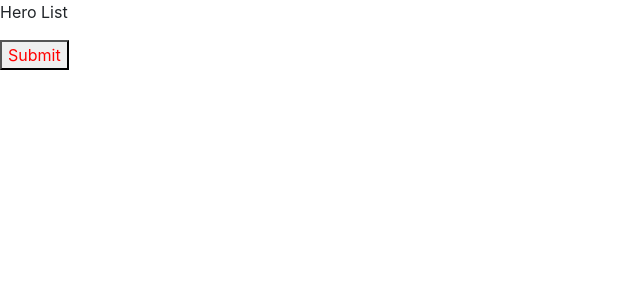
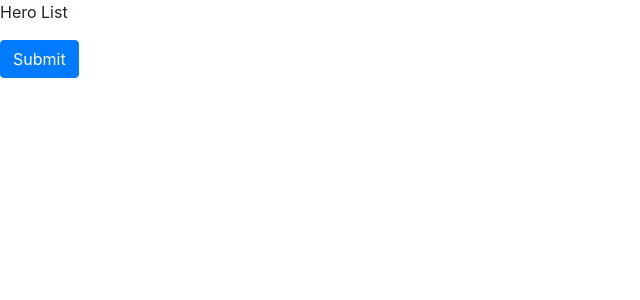
Before and after one commit to HaiderMalik12/angular-fundamentals, an Angular app: page / in a window 1280 px wide. Shown: the top 300 px of the page, without its empty margins (0-640 px from the left). Built offline with nearby package versions, Linux system fonts and the light colour scheme.

Commit message:
event binding

```diff
--- a/src/app/app.component.ts
+++ b/src/app/app.component.ts
@@ -9,7 +9,5 @@ import { HeroService } from './hero/hero.service';
 export class AppComponent {
   title = 'Angular Fundamentals';
   constructor(private heroService: HeroService){
-    console.log('App Component loaded');
-    console.log(this.heroService.getHeroes())
   }
 }
--- a/src/app/hero/hero-list/hero-list.component.ts
+++ b/src/app/hero/hero-list/hero-list.component.ts
@@ -5,15 +5,17 @@ import { Hero } from '../hero';
   selector: 'app-hero-list',
   template: `
   <p>{{title}} </p>
-  <button [style.color] = "isActive ? 'blue' : 'red' "> Submit </button>
+  <button class ="btn btn-primary" (click) ="onSubmit($event)"> Submit </button>
   `,
   styleUrls: ['./hero-list.component.css']
 })
 export class HeroListComponent implements OnInit {
   title: string;
-  isActive = false;
   constructor() {
     this.title = 'Hero List'
+   }
+   onSubmit($event){
+     console.log('Submitted ', $event)
    }
 
   ngOnInit() {
```
